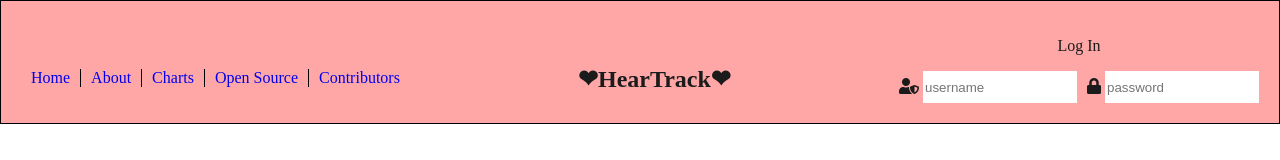
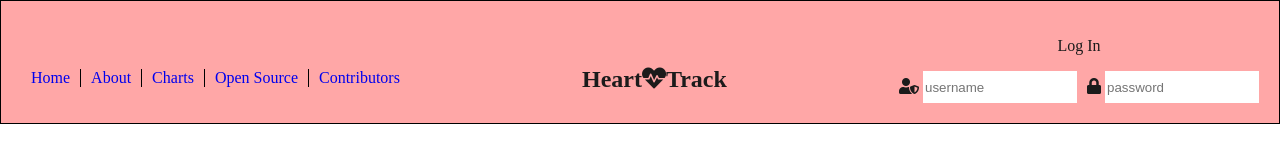
Before and after one commit to JS-goose/heart-track, a React (Create React App) app: page / in a window 1280 px wide. Shown: the top 160 px of the page. Built offline with nearby package versions, Linux system fonts and the light colour scheme.

Commit message:
updated title configuration

```diff
--- a/src/components/layout/navigation/Nav.js
+++ b/src/components/layout/navigation/Nav.js
@@ -24,7 +24,7 @@ export default function Nav() {
         </li>
       </ul>
 
-      <h1>❤HearTrack❤</h1>
+      <h1>Heart<i className="fas fa-heartbeat"></i>Track</h1>
 
       <React.Fragment>
         <div id={styles["login-container"]}>
```
